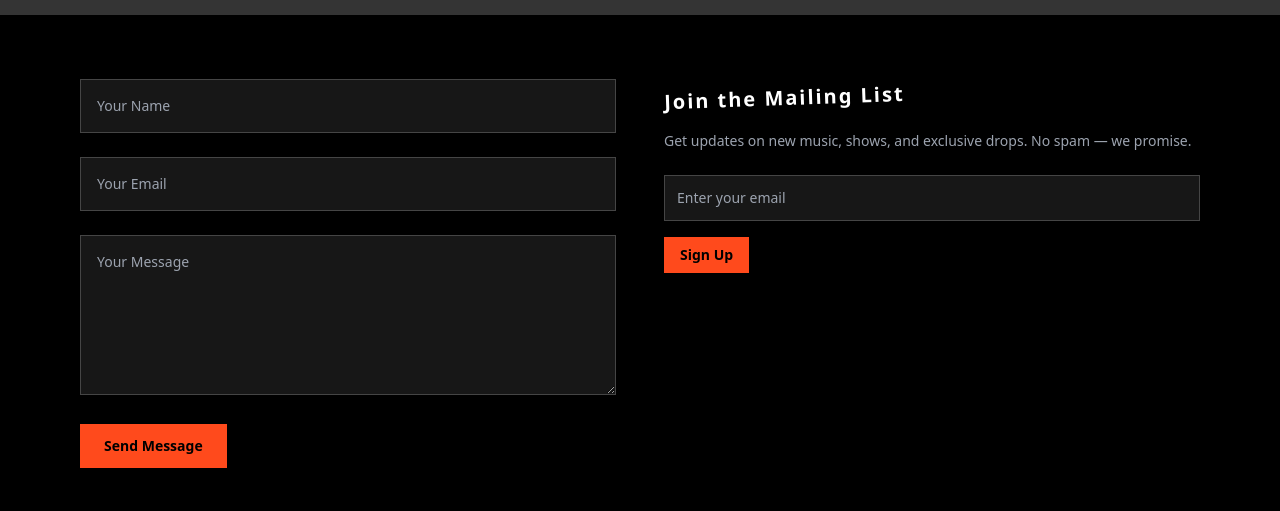
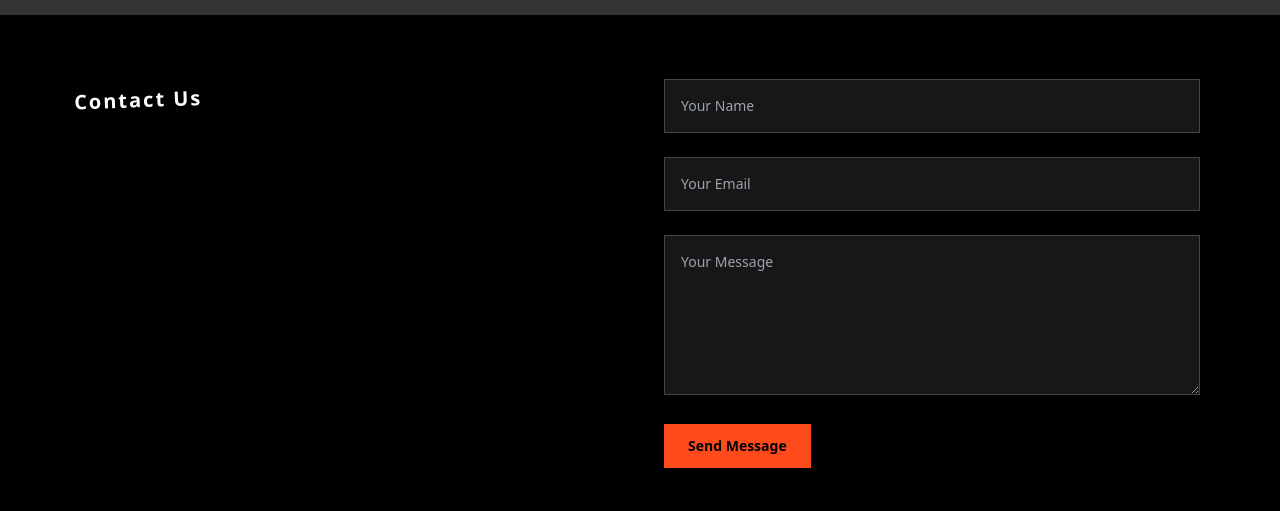
Before and after one commit to ZacCrumpton/altalune-site, a React (Vite) app: page /contact in a window 1280 px wide. Shown: the part 525-1036 px from the top of the page. Built offline with nearby package versions, Linux system fonts and the light colour scheme; grey boxes are pictures that could not be loaded.

Commit message:
re-added the contact us h2

```diff
--- a/src/pages/Contact.jsx
+++ b/src/pages/Contact.jsx
@@ -38,6 +38,9 @@ export default function Contact() {
       <div className="max-w-6xl mx-auto px-4 pb-24">
         <div className="grid grid-cols-1 md:grid-cols-2 gap-12">
           {/* Contact Form */}
+          <h2 className="text-xl font-semibold font-typewriter text-white mb-4 -rotate-2 tracking-widest">
+              Contact Us
+            </h2>
           <form
             action="https://formspree.io/f/xanbpvjl"
             method="POST"
```
